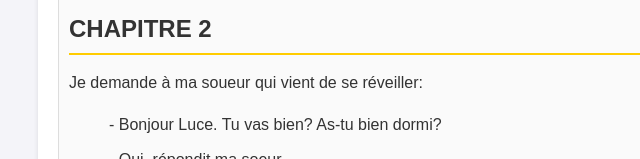
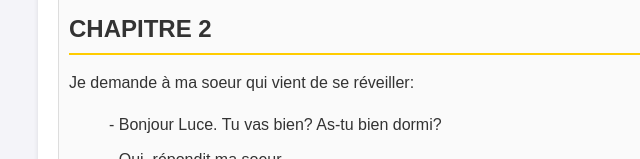
Before and after one commit to eliottxexe/LesFr-res, a plain HTML site: page Pages/HistoirePrincipale/Tome5/t5.html in a window 1280 px wide. Shown: the part 641-800 px from the top of the page, 132-772 px from the left. Drawn offline with Linux system fonts and the light colour scheme.

Commit message:
Update t5.html

```diff
--- a/Pages/HistoirePrincipale/Tome5/t5.html
+++ b/Pages/HistoirePrincipale/Tome5/t5.html
@@ -26,7 +26,7 @@
             <p>Et vous n'avez pas le droit de regarder sur Internet. Si vous savez qui c'est, recommencer le livre. Si vous ne le savez pas, lisez le chapitre suivant.</p>
 
             <h2>CHAPITRE 2</h2>
-            <p>Je demande à ma soueur qui vient de se réveiller:</p>
+            <p>Je demande à ma soeur qui vient de se réveiller:</p>
             <blockquote>
                 <p>- Bonjour Luce. Tu vas bien? As-tu bien dormi?</p>
                 <p>- Oui, répondit ma soeur.</p>
```
